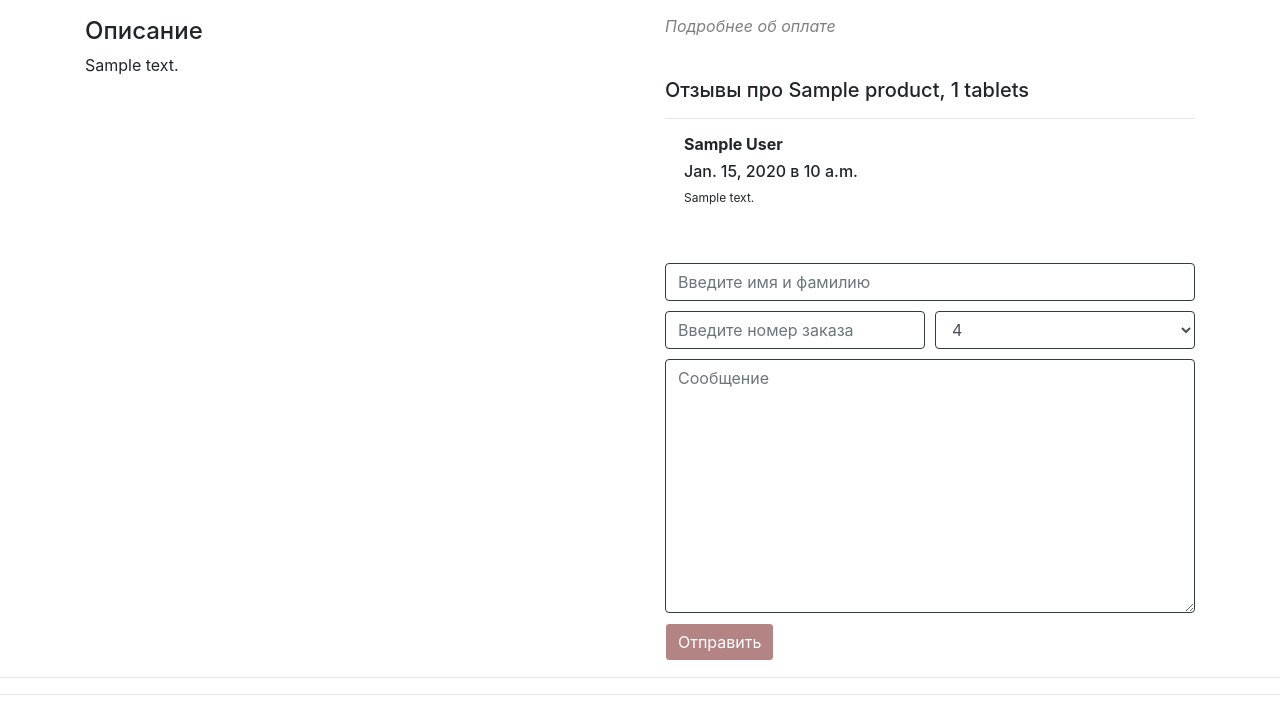
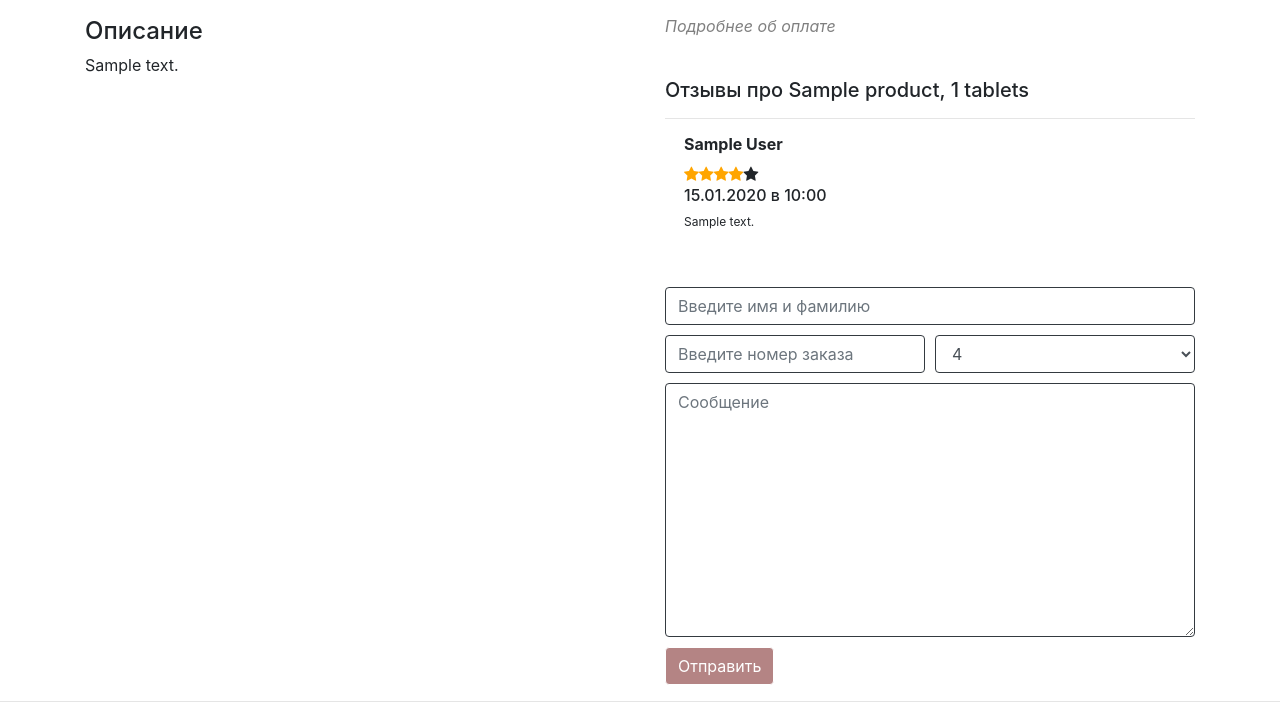
Before and after one commit to amurakho/django-shop, a Django app: a page that uses templates/base.html in a window 1280 px wide. Shown: the part 559-1270 px from the top of the page. Run offline with Django 3.2, Linux system fonts and the light colour scheme; tables that the repository leaves empty hold one stand-in row (values such as "Sample post"); grey boxes marked "Sample" are stand-in pictures; parts of the project's set-up code (start-up, migrations or seed data) failed here and were passed over; some libraries are stand-ins or nearby versions.

Commit message:
comments done;html-star-rating

```diff
--- a/basket/views.py
+++ b/basket/views.py
@@ -1,9 +1,7 @@
-from django.shortcuts import render, get_object_or_404, redirect, reverse, Http404
+from django.shortcuts import get_object_or_404, Http404
 from django.views import generic
-import random
 from django.views.decorators.csrf import csrf_exempt
 from django.http import JsonResponse
-import json
 
 from main import models as product_models
 from basket import forms
--- a/main/forms.py
+++ b/main/forms.py
@@ -28,6 +28,7 @@ class ReviewForm(forms.ModelForm):
     rating = forms.ChoiceField(widget=
                                forms.Select(attrs={'class': 'border-dark form-control com-rating'}),
                                choices=RATING_CHOICE,
+                               required=True,
                                )
     text = forms.CharField(widget=forms.Textarea(attrs={'class': 'border-dark form-control com-text',
                                                       'placeholder': 'Сообщение'}),
@@ -35,10 +36,13 @@ class ReviewForm(forms.ModelForm):
 
     class Meta:
         model = models.Review
-        exclude = ('date', 'product')
+        exclude = ('date', 'product', 'order')
 
     def clean(self):
         order_id = self.cleaned_data['order_number']
-        order = models.Order.objects.filter(id=order_id)
-        if not order:
+        try:
+            order = models.Order.objects.get(id=order_id)
+        except:
             raise forms.ValidationError('Вы ввели неправильный номер заказа')
+        self.cleaned_data['order'] = order
+        return self.cleaned_data
--- a/main/templates/main/product_detail.html
+++ b/main/templates/main/product_detail.html
@@ -1,5 +1,6 @@
 {% extends 'base.html' %}
 {% load static %}
+{% load add_star_rating %}
 
 {% block container %}
         <div class="row">
@@ -106,7 +107,8 @@
                         <div style="padding-left: 19px;">
                             <div>
                                 <h6 style="font-weight: bold;">{{ comment.author }}</h6>
-                                <h6>{{ comment.date|date }} в {{ comment.date|time }}<br></h6>
+                                {{ comment.rating|add_star_rating }}
+                                <h6>{{ comment.date|date:'d.m.Y' }} в {{ comment.date|time:'H:i' }}<br></h6>
                             </div>
                             <p style="font-size: 12px;">{{ comment.text }}</p>
                         </div>
@@ -115,16 +117,15 @@
 
                 <form class='comment-form' id="comment-form" method="post" action="{% url 'product_detail' slug=product.slug%}">
                     {% csrf_token %}
-                    {{ comment_form.non_field_errors }}
+                    <h5 style="color: #491217">{{ comment_form.non_field_errors }}</h5>
 
-                    {{ comment_form.author.errors }}
+                    <h4 style="color: #491217">{{ comment_form.author.errors }}</h4>
                     {{ comment_form.author }}
                     <div class="d-flex">
                         {{ comment_form.order_number }}
                         {{ comment_form.rating }}
                     </div>
                     {{ comment_form.text }}
-                    <input id='id_product' name="product" type="hidden" value="{{ product.id }}" >
                     <button class="btn btn-primary border-white" type="submit" style="background-color: #b48484;margin-top: 10px;">Отправить</button>
                 </form>
             </div>
--- /dev/null
+++ b/main/templatetags/add_star_rating.py
@@ -0,0 +1,11 @@
+from django import template
+from django.utils.safestring import mark_safe
+
+register = template.Library()
+
+
+@register.filter
+def add_star_rating(rating):
+    html = '<span class="fa fa-star checked"></span>' * rating
+    html += '<span class="fa fa-star"></span>' * (5 - rating)
+    return mark_safe(html)
--- a/main/urls.py
+++ b/main/urls.py
@@ -8,5 +8,4 @@ urlpatterns = [
     path('product/<slug:slug>', views.ProductDetail.as_view(), name='product_detail'),
     path('search/', views.SearchView.as_view(), name='search'),
     path('filter/', views.filter_view, name='filter'),
-    # path('add-comment/<slug:slug>', views.add_comment, name='add_comment')
 ]
--- a/main/views.py
+++ b/main/views.py
@@ -5,6 +5,7 @@ from django.http import JsonResponse
 from django.core import serializers
 from django.template.loader import render_to_string
 from django.views.decorators.csrf import csrf_exempt
+from django.contrib import messages
 
 from main import models, forms
 
@@ -50,10 +51,9 @@ class ProductDetail(generic.DetailView):
         obj = self.get_object()
         if form.is_valid():
             form.instance.product = obj
-            order_id = form.cleaned_data['order_number']
-            form.instance.order = models.Order.objects.get(id=order_id)
             form.save()
-        return redirect(reverse('product_detail', args=[obj.slug]))
+        return self.render_to_response({'comment_form': form,
+                                        self.context_object_name: obj})
 
 
 class SearchView(generic.ListView):
@@ -70,33 +70,3 @@ class SearchView(generic.ListView):
         context['products'] = queryset
         context['search_value'] = search_value
         return context
-
-
-# @csrf_exempt
-# def add_comment(request, slug):
-#     if not request.POST or not request.is_ajax():
-#         print(request.is_ajax())
-#         raise Http404
-#
-#     order_id = request.POST.get('order_id')
-#     order = models.Order.objects.filter(id=order_id)
-#
-#     if not order:
-#         response = JsonResponse({"error": "К сожалению мы не смогли найти Ваш заказ."})
-#         response.status_code = 403
-#         return response
-#
-#     product = get_object_or_404(models.Product, slug=slug)
-#     comment = models.Review.objects.create(rating=int(request.POST.get('rating')),
-#                                            order=order[0],
-#                                            text=request.POST.get('text'),
-#                                            author=request.POST.get('name'),
-#                                            product=product
-#                                            )
-#     data = {
-#         'rating': comment.rating,
-#         'text': comment.text,
-#         'author': comment.author,
-#         'data': comment.date,
-#     }
-#     return JsonResponse(data)
--- a/static/css/styles.css
+++ b/static/css/styles.css
@@ -82,3 +82,7 @@
 .order-input {
     width: 400px !important;
 }
+
+.checked {
+  color: orange;
+}
--- a/templates/base.html
+++ b/templates/base.html
@@ -1,5 +1,6 @@
 {% load get_categories %}
 {% load get_search_form %}
+{% load add_star_rating %}
 {% load static %}
 
 <!DOCTYPE html>
@@ -14,6 +15,7 @@
     <link rel="stylesheet" href="{% static 'fonts/ionicons.min.css' %}">
     <link rel="stylesheet" href="{% static 'css/Footer-Clean.css' %}">
     <link rel="stylesheet" href="https://stackpath.bootstrapcdn.com/bootstrap/4.1.3/css/bootstrap.min.css" integrity="sha384-MCw98/SFnGE8fJT3GXwEOngsV7Zt27NXFoaoApmYm81iuXoPkFOJwJ8ERdknLPMO" crossorigin="anonymous">
+    <link rel="stylesheet" href="https://cdnjs.cloudflare.com/ajax/libs/font-awesome/4.7.0/css/font-awesome.min.css">
 </head>
 
 <body>
```
